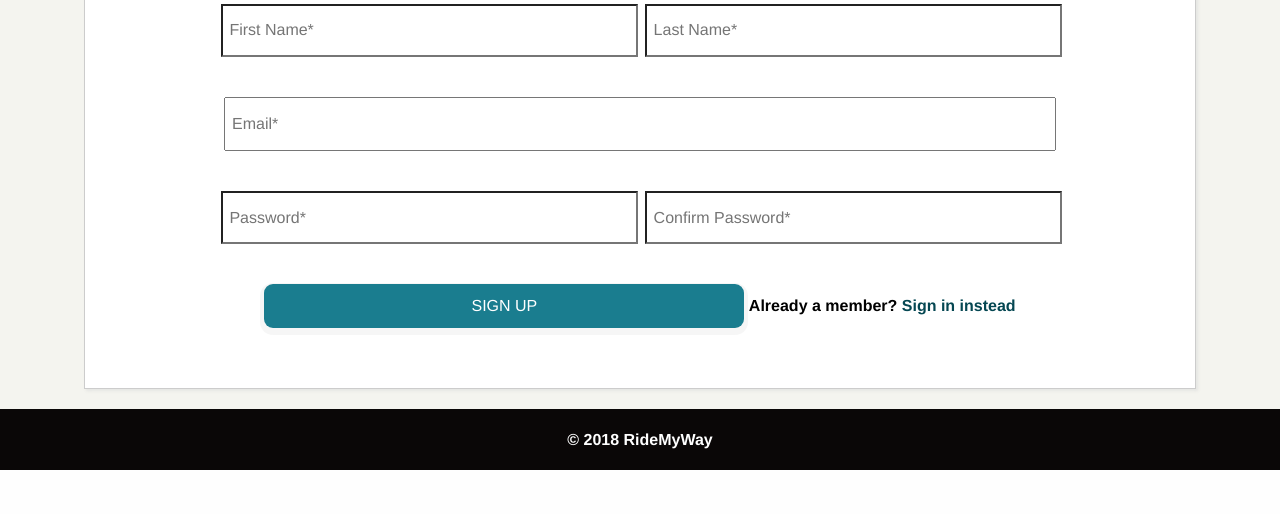
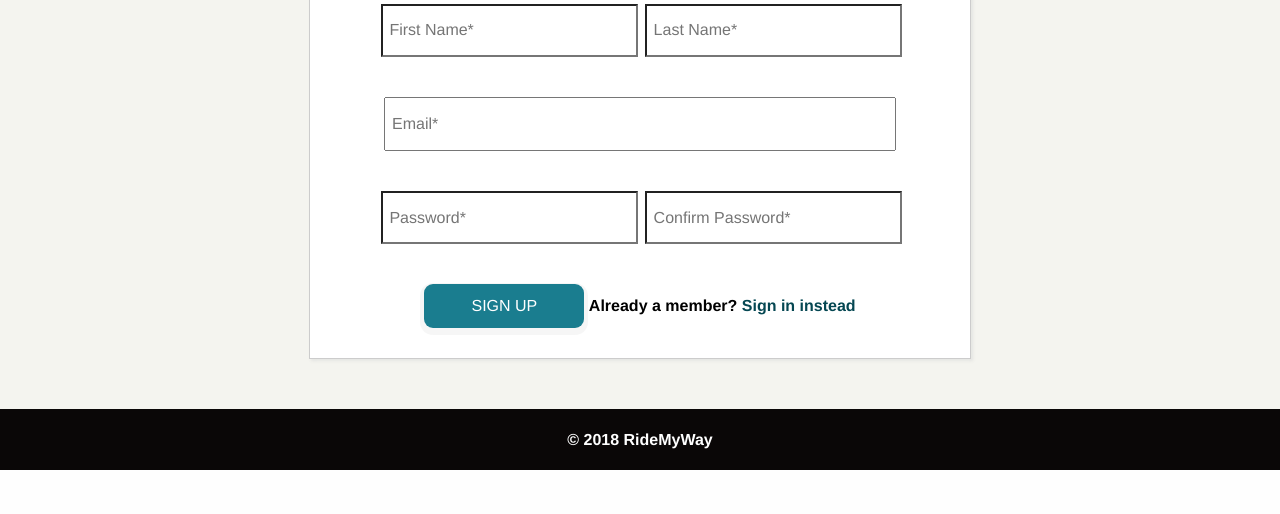
Before and after one commit to lauragift21/Ride-My-Way, a website: page UI/signup.html in a window 1280 px wide. Shown: the part 286-800 px from the top of the page. Drawn offline with nearby package versions, Linux system fonts and the light colour scheme.

Commit message:
Redesign login and signup form for better ux

```diff
--- a/UI/css/style.css
+++ b/UI/css/style.css
@@ -139,8 +139,9 @@ header .brand-center {
 /* tabs */
 .tabarea{
   border: 1px solid #ccc;
-  margin: 20px;
-  padding: 40px;
+  margin: 50px auto;
+  padding: 10px;
+  width: 50vw;
   background: #ffffff;
   box-shadow: 2px 2px 3px 0 rgba(117, 124, 129, 0.12);
 }
@@ -173,12 +174,12 @@ header .brand-center {
   background: #ffffff;
   padding:0.4em;
   margin-left: 3px;
-  width: 25em;
+  width: 15em;
   height: 2.3rem;
   outline-color: #054752;
 }
 .text-email {
-  width: 51em;
+  width: 31em;
   padding: 0.4rem;
   outline-color: #054752;
   height: 2.3rem;
@@ -188,7 +189,7 @@ header .brand-center {
 }
 .btn {
   background: #1a7d8f;
-  width: 30em;
+  width: 10em;
   box-shadow: 0 3px  0 4px  rgba(204, 204, 204, 0.185);
 }
 .btn:hover {
--- a/UI/signup.html
+++ b/UI/signup.html
@@ -45,7 +45,7 @@
             Create your account to join Ride My Way
           </div>
           <div class="form">
-            <form class="form">
+            <form class="form" action="./rides.html">
               <div class="form-group">
                 <input type="text" class="text-input" name="first" placeholder="First Name*" required>
                 <input type="text" class="text-input" name="last" placeholder="Last Name*" required>
```
Also changed, not shown: UI/signin.html (+1 -1 lines).
